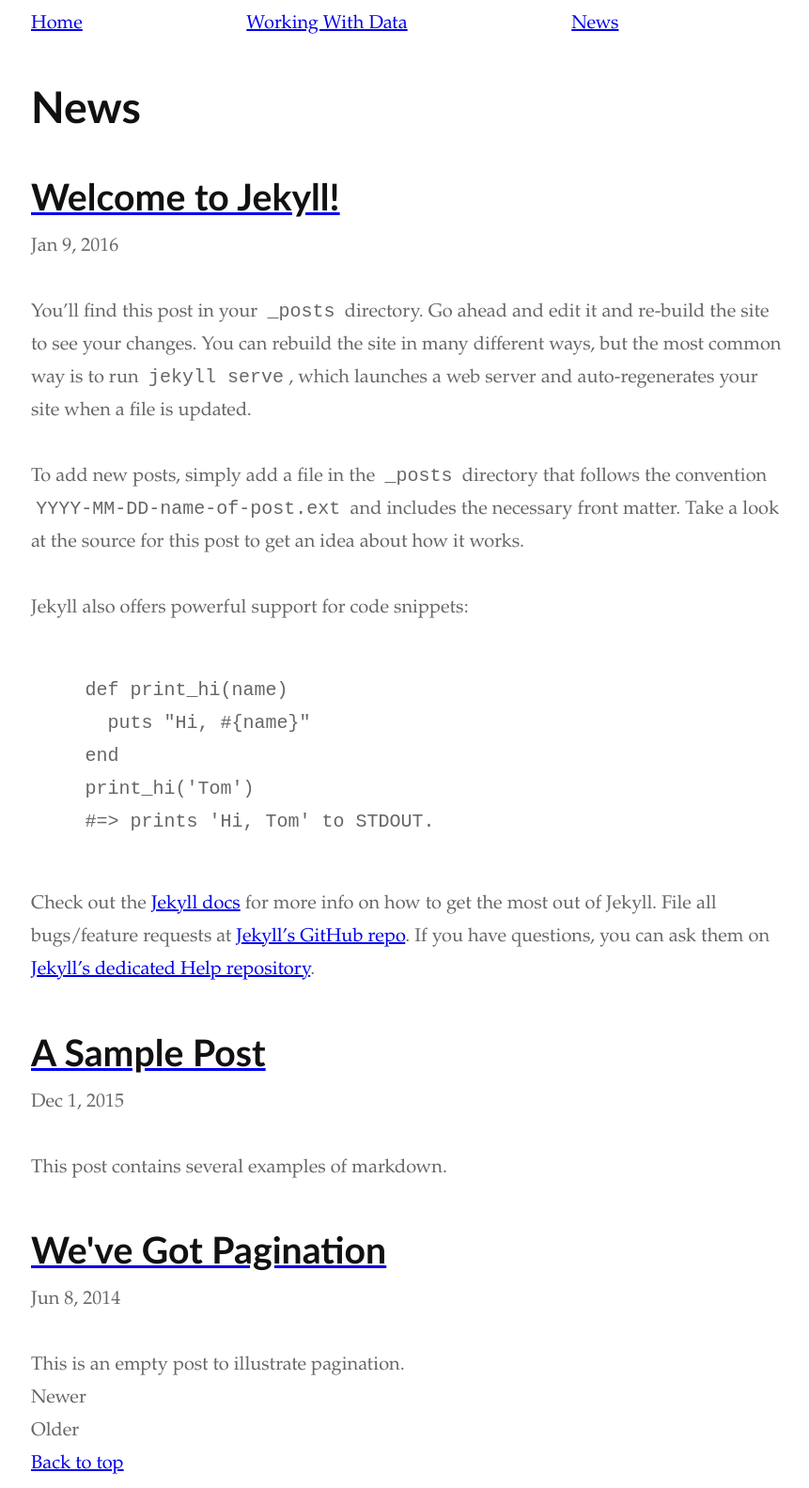
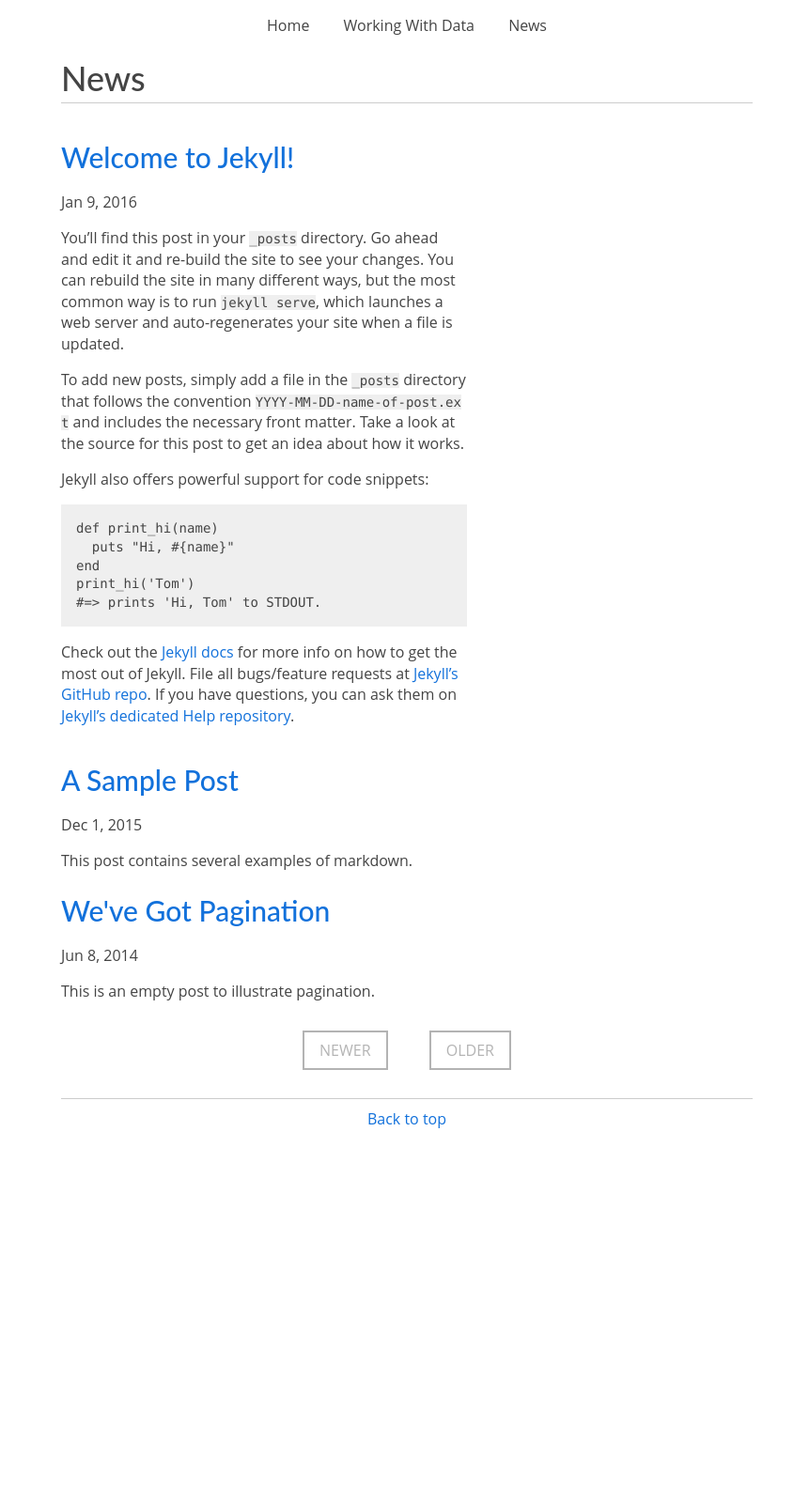
Before and after one commit to tylercampbell/jekyll-starter-kit, a Jekyll site: the page built from news/index.html, in a window 1280 px wide. Shown: the whole page at 94% size, without its empty margins (207-1068 px from the left). Built offline with Jekyll 4.4.1, drawn with Linux system fonts in a browser that asks for light colours; the list of posts is cut into pages by our own code; after the commit the page ends 1212 px from its top, so only the background shows below that.

Commit message:
marx reset

```diff
--- a/_config.yml
+++ b/_config.yml
@@ -44,4 +44,4 @@
       layout: fable
 
 # Exclude
-exclude: [bower_components, node_modules, gulpfile.js, package.json]
+exclude: [node_modules, gulpfile.js, package.json]
--- a/_includes/navigation.html
+++ b/_includes/navigation.html
@@ -1,9 +1,11 @@
 <nav>
-  <a href="{{ "/" | prepend: site.baseurl }}" class="site-title">Home</a>
-  {% for page in site.pages %}
-    {% if page.title %}
-      <a href="{{ page.url | prepend: site.baseurl }}">{{ page.title }}</a>
-    {% endif %}
-  {% endfor %}
-  <a href="{{ "/news/" | prepend: site.baseurl }}">News</a>
+  <ul>
+    <li><a href="{{ "/" | prepend: site.baseurl }}" class="site-title">Home</a></li>
+    {% for page in site.pages %}
+      {% if page.title %}
+        <li><a href="{{ page.url | prepend: site.baseurl }}">{{ page.title }}</a></li>
+      {% endif %}
+    {% endfor %}
+    <li><a href="{{ "/news/" | prepend: site.baseurl }}">News</a></li>
+  </ul>
 </nav>
--- a/_includes/pagination.html
+++ b/_includes/pagination.html
@@ -1,19 +1,12 @@
-<div id="pagination">
-
-  <div id="newer">
+<section id="paginator">
   {% if paginator.previous_page %}
-      <a href="{{ paginator.previous_page_path | prepend: site.baseurl }}/">Newer</a>
+    <a href="{{ paginator.previous_page_path | prepend: site.baseurl }}/"><button>Newer</button></a>
   {% else %}
-      Newer
+    <button disabled>Newer</button>
   {% endif %}
-  </div>
-
-  <div id="older">
   {% if paginator.next_page %}
-      <a href="{{ paginator.next_page_path | prepend: site.baseurl }}/">Older</a>
+    <a href="{{ paginator.next_page_path | prepend: site.baseurl }}/"><button>Older</button></a>
   {% else %}
-      Older
+    <button disabled>Older</button>
   {% endif %}
-  </div>
-
-</div>
+</section>
--- a/assets/sass/_flex.scss
+++ /dev/null
@@ -1,7 +0,0 @@
-nav {
-  display: flex;
-  flex-flow: row wrap;
-  a {
-    flex: 1 auto;
-  }
-}
--- a/assets/sass/_style.scss
+++ b/assets/sass/_style.scss
@@ -0,0 +1,7 @@
+#paginator {
+  margin: 3rem 0;
+  text-align: center;
+  button {
+    margin: 0 2rem;
+  }
+}
--- a/css/main.scss
+++ b/css/main.scss
@@ -8,28 +8,6 @@
 }
 
 @import
-  "typographic",
-  "style",
-  "flex"
+  "marx.min.css",
+  "style"
 ;
-
-$line-height-ratio  : 1.75;
-$header-ratio       : $golden;
-$body-font          : $garamond;
-$body-font-weight   : 300;
-$body-color         : #666;
-$header-font        : $futura;
-$header-font-weight : 600;
-$header-color       : #111;
-$min-font           : 13px;
-$max-font           : 20px;
-$min-width          : 600px;
-$max-width          : 1000px;
-$vertical-rhythm    : true;
-
-@include typographic();
-
-main {
-  max-width: 40em;
-  margin: 0 auto;
-}
```
Also changed, not shown: bower.json (+6 -4 lines), css/marx.min.css (added), 1 other file. Lines whose indentation alone changed are shown as unchanged.
